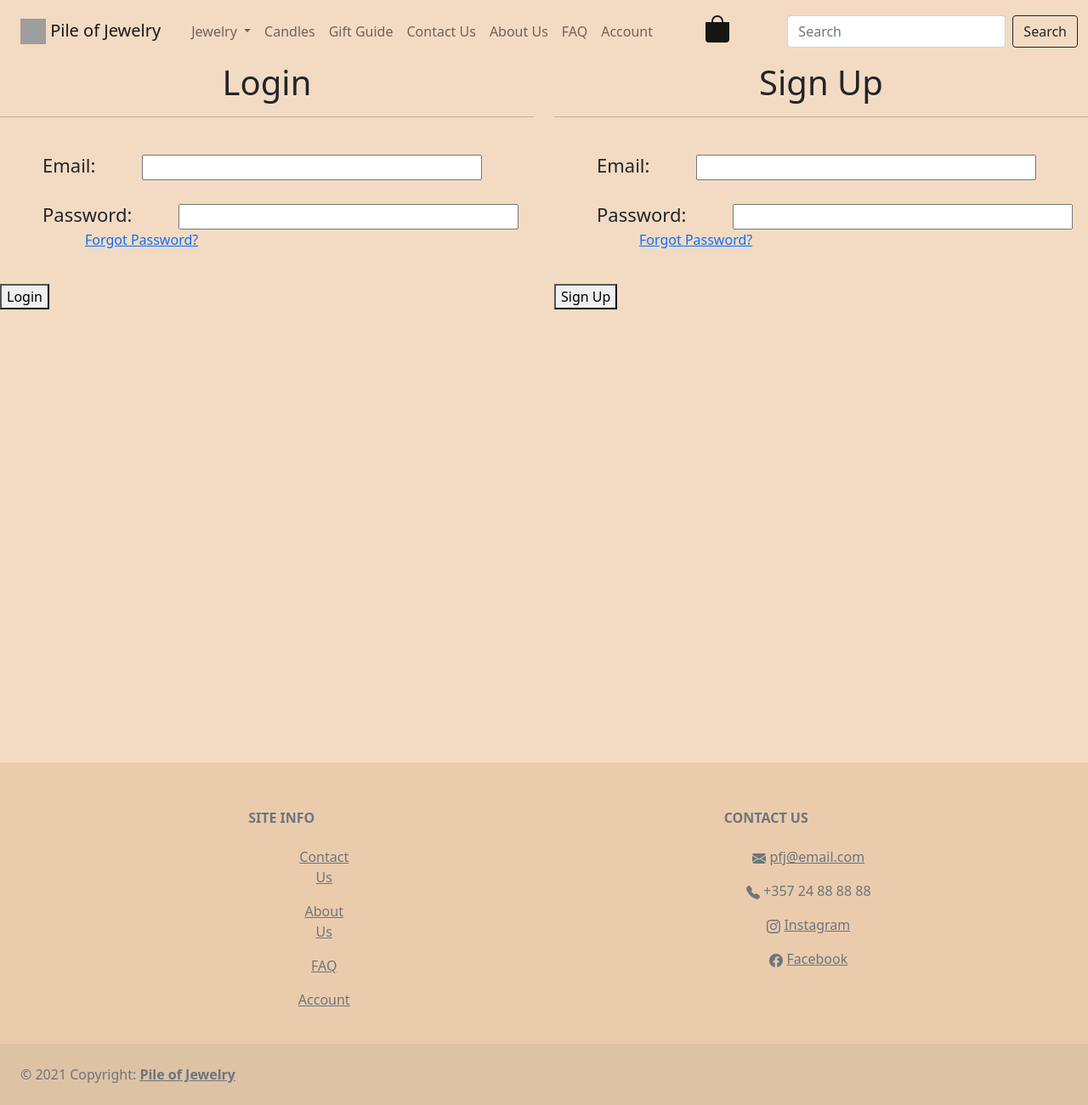
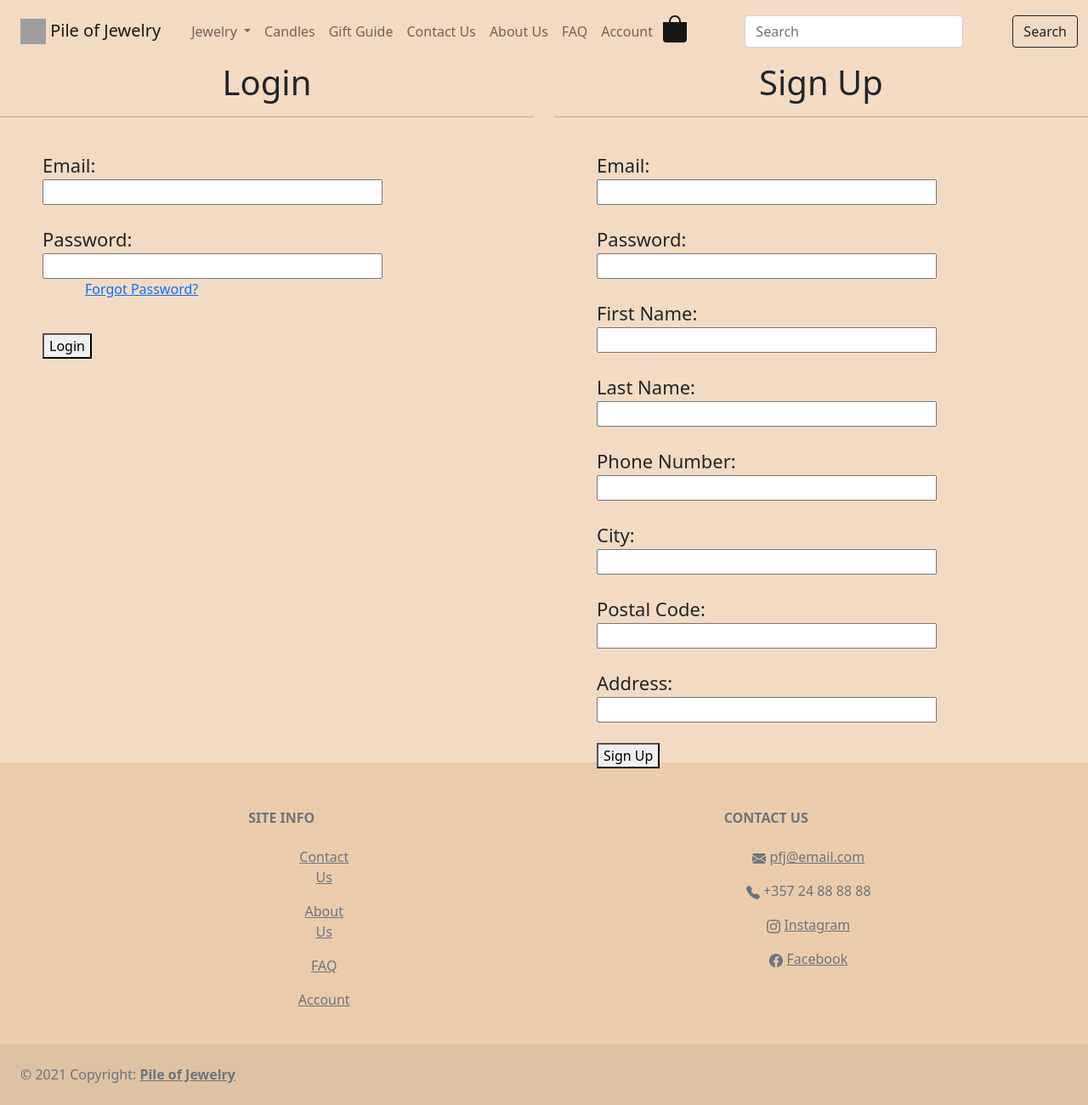
Before and after one commit to nstavr04/E-commerce-Jewelry-Website, a PHP site: page /Account_Page.html in a window 1280 px wide. Shown: the whole page at 85% size. Run offline with PHP 8.4, Linux system fonts and the light colour scheme; grey boxes are pictures that could not be loaded.

Commit message:
fixed sign up side

```diff
--- a/View/Account_Page.html
+++ b/View/Account_Page.html
@@ -90,11 +90,11 @@
             <h1 align="center">Login</h1>
             <hr><br>
 
-            <label for="email">Email: </label>
+            <label for="email">Email: </label><br>
             <input type="text" name="email" required>
             <br><br>
 
-            <label for="password">Password: </label>
+            <label for="password">Password: </label><br>
             <input type="password" name="Password" required>
             <br>
             <p class="forgot"><a href="#">Forgot Password?</a></p>
@@ -111,15 +111,37 @@
             <h1 align="center">Sign Up</h1>
             <hr><br>
 
-            <label for="email">Email: </label>
+            <label for="email">Email: </label><br>
             <input type="text" name="email" required>
             <br><br>
 
-            <label for="password">Password: </label>
+            <label for="password">Password: </label><br>
             <input type="password" name="Password" required>
-            <br>
-            <p class="forgot"><a href="#">Forgot Password?</a></p>
-            <br>
+            <br><br>
+
+            <label for="firstName">First Name: </label><br>
+            <input type="text" name="firstName" required>
+            <br><br>
+
+            <label for="lastName">Last Name: </label><br>
+            <input type="text" name="lastName" required>
+            <br><br>
+
+            <label for="phone">Phone Number: </label><br>
+            <input type="text" name="phone" required>
+            <br><br>
+
+            <label for="city">City: </label><br>
+            <input type="text" name="city" required>
+            <br><br>
+
+            <label for="postalCode">Postal Code: </label><br>
+            <input type="text" name="postalCode" required>
+            <br><br>
+
+            <label for="address">Address: </label><br>
+            <input type="text" name="address" required>
+            <br><br>
 
             <button type="submit" class="signupbtn">Sign Up</button>
             </form>
--- a/View/styles/style_splitScreen.css
+++ b/View/styles/style_splitScreen.css
@@ -16,3 +16,7 @@ p{
 	width: 400px;
     margin-left: 50px;
 }
+
+button{
+    margin-left: 50px;
+}
```
